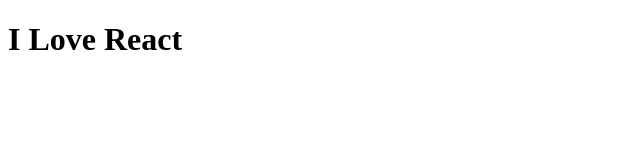
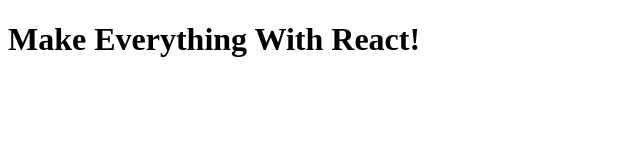
Before and after one commit to likelight/sike-react-ilovereact, a website: page index.html in a window 1280 px wide. Shown: the whole page, without its empty margins (0-640 px from the left). Drawn offline with Linux system fonts and the light colour scheme.

Commit message:
installed BrowserSync npm package, and created Makefile as the front-end development sample build tool

```diff
--- a/index.html
+++ b/index.html
@@ -12,6 +12,6 @@
     <meta name="viewport" content="width=device-width, initial-scale=1">
   </head>
   <body>
-    <h1>I Love React</h1>
+    <h1>Make Everything With React!</h1>
   </body>
 </html>
--- a/package.json
+++ b/package.json
@@ -7,5 +7,8 @@
     "test": "echo \"Error: no test specified\" && exit 1"
   },
   "author": "",
-  "license": "ISC"
+  "license": "ISC",
+  "dependencies": {
+    "browser-sync": "^2.9.3"
+  }
 }
```
Also changed, not shown: 2 other files.
